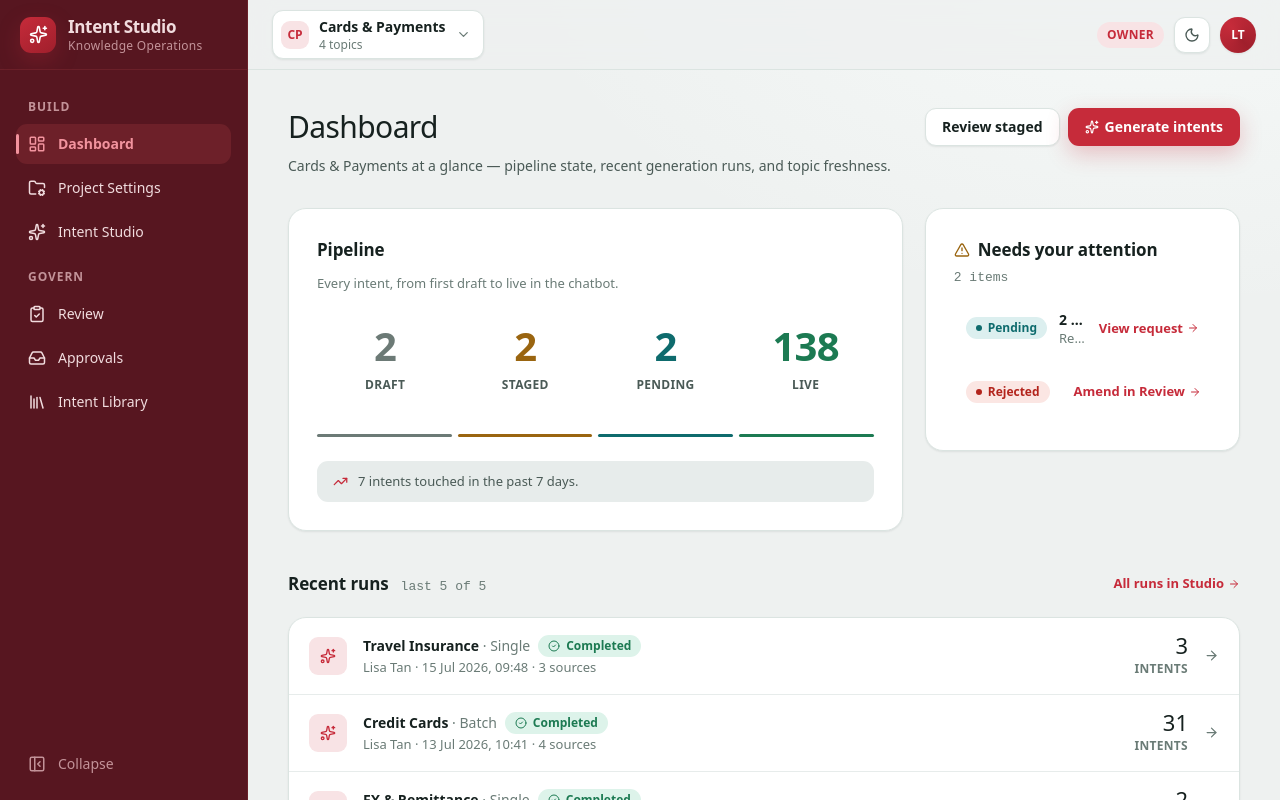
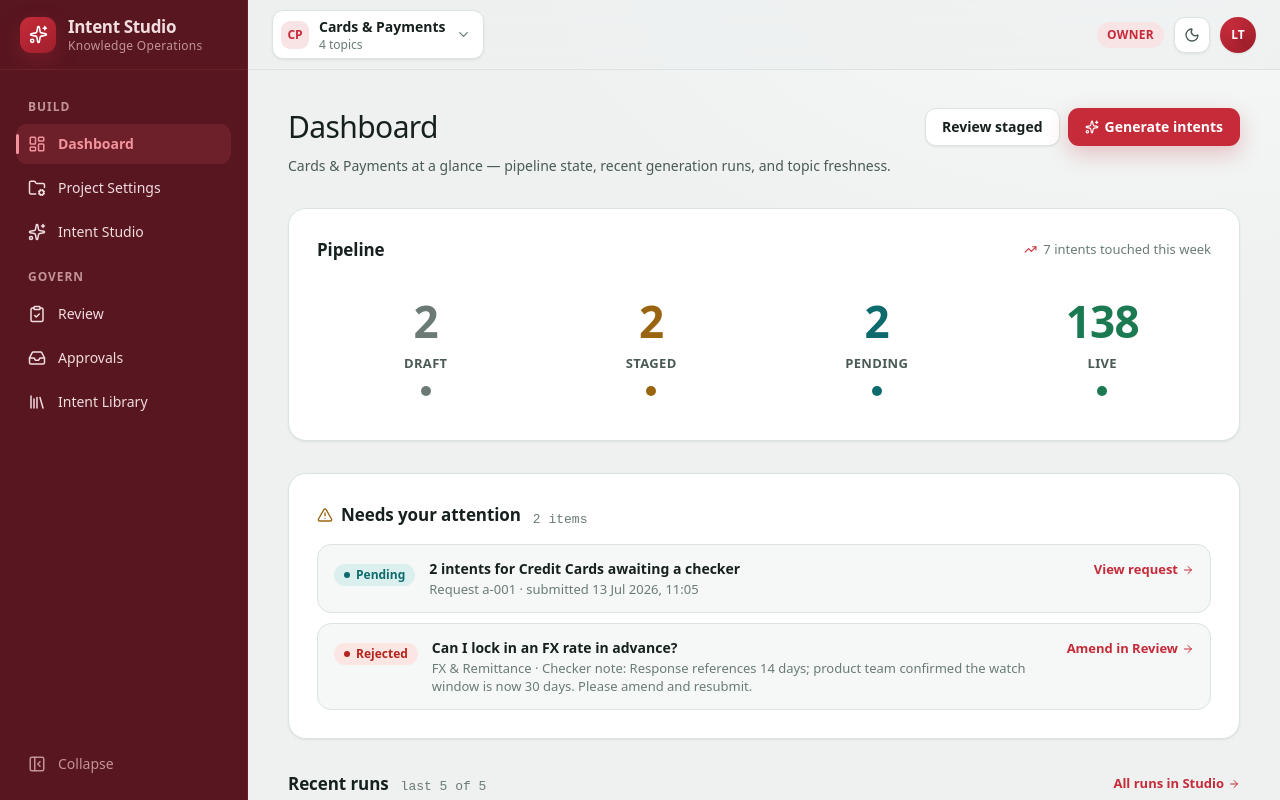
Before and after one commit to xiaodoushabing/chatbot-chat-BO, a React (Vite) app: page / in a window 1280 px wide. Both pictures are taken after typing "Sample", "Sample123" into the empty fields and a click on the button "Sign in". Built offline with nearby package versions, Linux system fonts and the light colour scheme.

Commit message:
Dashboard: full-width Pipeline (big numerals + dots, no connector) matching the liked design; move 'Needs your attention' to its own row with roomier bordered items. Intent Studio: auto-scroll to top of each wizard step on advance. Rename source status pills (Ready/Not ready/Preparing/Out of date)

```diff
--- a/src/components/ui/display.tsx
+++ b/src/components/ui/display.tsx
@@ -50,10 +50,10 @@ export function Pill({
 
 export function IndexStatusPill({ status }: { status: IndexStatus }) {
   const map: Record<IndexStatus, [Tone, string, LucideIcon]> = {
-    indexed: ['ok', 'Indexed', CheckCircle2],
-    not_indexed: ['warn', 'Not indexed', Circle],
-    indexing: ['info', 'Indexing', Loader2],
-    stale: ['warn', 'Stale', Clock3],
+    indexed: ['ok', 'Ready', CheckCircle2],
+    not_indexed: ['warn', 'Not ready', Circle],
+    indexing: ['info', 'Preparing…', Loader2],
+    stale: ['warn', 'Out of date', Clock3],
   };
   const [tone, label, icon] = map[status];
   return (
--- a/src/pages/dashboard/Dashboard.tsx
+++ b/src/pages/dashboard/Dashboard.tsx
@@ -1,4 +1,4 @@
-import { useEffect, useMemo, useState } from 'react';
+import { useMemo } from 'react';
 import { Link, useNavigate } from 'react-router';
 import { AlertTriangle, ArrowRight, CheckCircle2, ClipboardCheck, Inbox, Sparkles, TrendingUp } from 'lucide-react';
 import { useStore } from '../../state/store';
@@ -39,11 +39,6 @@ const STAGE_TONE = {
 } as const;
 
 function FlowStrip({ intents }: { intents: Intent[] }) {
-  const [go, setGo] = useState(false);
-  useEffect(() => {
-    setGo(true);
-  }, []);
-
   const count = (state: Intent['state']) => intents.filter(i => i.state === state).length;
   const stages: Array<{ key: keyof typeof STAGE_TONE; label: string; count: number; to: string; hint: string }> = [
     { key: 'draft', label: 'Draft', count: count('draft'), to: '/studio', hint: 'awaiting staging in Studio' },
@@ -53,8 +48,7 @@ function FlowStrip({ intents }: { intents: Intent[] }) {
   ];
 
   return (
-    <div>
-      <div role="navigation" aria-label="Intent pipeline" className="flex items-stretch gap-1">
+    <div role="navigation" aria-label="Intent pipeline" className="flex items-stretch gap-2">
       {stages.map(s => {
         const tone = STAGE_TONE[s.key];
         return (
@@ -62,37 +56,22 @@ function FlowStrip({ intents }: { intents: Intent[] }) {
             key={s.key}
             to={s.to}
             aria-label={`${plural(s.count, `${s.label.toLowerCase()} intent`)} — ${s.hint}`}
-              className="group min-w-0 flex-1 rounded-(--radius-field) px-2 py-2.5 text-center transition-colors duration-150 ease-(--ease-out) hover:bg-surface-2 focus-visible:outline-2 focus-visible:-outline-offset-2 focus-visible:outline-(--accent)"
+            title={s.hint}
+            className="group min-w-0 flex-1 rounded-(--radius-field) px-3 py-4 text-center transition-colors duration-150 ease-(--ease-out) hover:bg-surface-2 focus-visible:outline-2 focus-visible:-outline-offset-2 focus-visible:outline-(--accent)"
           >
             <span
               className={cn(
-                  'block font-display text-2xl leading-none font-semibold tracking-[-0.02em] tabular-nums transition-transform duration-200 ease-(--ease-out) group-hover:scale-[1.06]',
+                'block font-display text-[2.75rem] leading-none font-semibold tracking-[-0.02em] tabular-nums transition-transform duration-200 ease-(--ease-out) group-hover:scale-[1.04]',
                 tone.text,
               )}
             >
               {s.count}
             </span>
-              <span className="mt-2.5 block text-2xs font-semibold tracking-wide text-ink-2 uppercase">{s.label}</span>
-              <span className="mt-1 block h-3.5 text-2xs text-ink-3 opacity-0 transition-opacity duration-150 group-hover:opacity-100 group-focus-visible:opacity-100 max-lg:hidden">
-                {s.hint}
-              </span>
+            <span className="mt-3 block text-xs font-semibold tracking-wide text-ink-2 uppercase">{s.label}</span>
+            <span className={cn('mx-auto mt-3.5 block h-2.5 w-2.5 rounded-full', tone.dot)} aria-hidden />
           </Link>
         );
       })}
-      </div>
-      {/* Flow track — one segment per stage in its own colour, filling with a small stagger. */}
-      <div className="mt-3 flex items-center gap-1.5" aria-hidden>
-        {stages.map((s, i) => (
-          <div
-            key={s.key}
-            className={cn(
-              'h-[3px] flex-1 origin-left rounded-full transition-transform duration-500 ease-(--ease-out)',
-              STAGE_TONE[s.key].dot,
-            )}
-            style={{ transform: go ? 'scaleX(1)' : 'scaleX(0)', transitionDelay: `${i * 110}ms` }}
-          />
-        ))}
-      </div>
     </div>
   );
 }
@@ -118,19 +97,19 @@ function AttentionList({ items }: { items: AttentionItem[] }) {
     );
   }
   return (
-    <ul className="flex flex-col gap-0.5">
+    <ul className="flex flex-col gap-2.5">
       {items.map(item => (
         <li key={item.id}>
           <Link
             to={item.to}
-            className="group flex items-center gap-3 rounded-(--radius-field) px-3 py-3 transition-[background-color,transform] duration-200 ease-(--ease-out) hover:translate-x-0.5 hover:bg-surface-2 focus-visible:outline-2 focus-visible:-outline-offset-2 focus-visible:outline-(--accent)"
+            className="group flex items-start gap-3.5 rounded-(--radius-md) border border-line bg-canvas/50 px-4 py-3.5 transition-[background-color,border-color,transform,box-shadow] duration-200 ease-(--ease-out) hover:-translate-y-px hover:border-accent/30 hover:bg-bg hover:shadow-(--shadow-soft) focus-visible:outline-2 focus-visible:-outline-offset-2 focus-visible:outline-(--accent)"
           >
-            {item.pill}
+            <span className="mt-0.5 shrink-0">{item.pill}</span>
             <span className="min-w-0 flex-1">
-              <span className="block truncate text-sm font-semibold text-ink">{item.title}</span>
-              <span className="block truncate text-xs text-ink-3">{item.meta}</span>
+              <span className="block text-sm font-semibold text-ink">{item.title}</span>
+              <span className="mt-0.5 block text-xs text-ink-3 line-clamp-2">{item.meta}</span>
             </span>
-            <span className="flex shrink-0 items-center gap-1 text-xs font-semibold text-accent">
+            <span className="mt-0.5 flex shrink-0 items-center gap-1 text-xs font-semibold text-accent">
               {item.action}
               <ArrowRight size={12} className="transition-transform duration-150 ease-(--ease-out) group-hover:translate-x-0.5" aria-hidden />
             </span>
@@ -396,22 +375,24 @@ export default function Dashboard() {
         }
       />
 
-      <div className="flex flex-col gap-10">
-        <div className="grid grid-cols-1 items-start gap-[22px] lg:grid-cols-[minmax(0,1.95fr)_minmax(0,1fr)]">
+      <div className="flex flex-col gap-8">
+        {/* Pipeline — full width */}
         <section aria-label="Intent pipeline" className={CARD}>
+          <div className="mb-2 flex flex-wrap items-baseline justify-between gap-x-4 gap-y-1">
             <SectionHeader title="Pipeline" plain />
-            <p className="mb-6 text-xs text-ink-3">Every intent, from first draft to live in the chatbot.</p>
+            {recentlyTouched > 0 && (
+              <span className="flex items-center gap-1.5 text-xs font-medium text-ink-3">
+                <TrendingUp size={13} className="text-accent" aria-hidden />
+                {plural(recentlyTouched, 'intent')} touched this week
+              </span>
+            )}
+          </div>
           <FlowStrip intents={projectIntents} />
-            {recentlyTouched > 0 && (
-              <div className="mt-6 flex items-center gap-2.5 rounded-(--radius-field) bg-surface-2 px-4 py-3 text-xs font-medium text-ink-2">
-                <TrendingUp size={15} className="shrink-0 text-accent" aria-hidden />
-                {plural(recentlyTouched, 'intent')} touched in the past 7 days.
-              </div>
-            )}
         </section>
 
+        {/* Needs your attention — its own row */}
         <section aria-label="Needs my attention" className={CARD}>
-            <div className="mb-3 flex flex-wrap items-baseline gap-x-3 gap-y-1.5">
+          <div className="mb-4 flex flex-wrap items-baseline gap-x-3 gap-y-1.5">
             <h2 className="flex items-center gap-2 text-md font-semibold tracking-[-0.005em] text-ink">
               <AlertTriangle size={16} className="text-staged" aria-hidden />
               Needs your attention
@@ -420,7 +401,6 @@ export default function Dashboard() {
           </div>
           <AttentionList items={attention} />
         </section>
-        </div>
 
         <section aria-label="Recent runs">
           <SectionHeader
--- a/src/pages/studio/IntentStudio.tsx
+++ b/src/pages/studio/IntentStudio.tsx
@@ -159,6 +159,17 @@ export default function IntentStudio() {
   const [reviewSel, setReviewSel] = useState<Set<string>>(new Set());
   const patch = (p: Partial<GenConfig>) => setConfig(c => ({ ...c, ...p }));
 
+  // On step change, bring the top of the new step into view so it reads from the top.
+  const wizardTopRef = useRef<HTMLDivElement>(null);
+  const stepScrolled = useRef(false);
+  useEffect(() => {
+    if (!stepScrolled.current) {
+      stepScrolled.current = true;
+      return;
+    }
+    wizardTopRef.current?.scrollIntoView({ behavior: reduce ? 'auto' : 'smooth', block: 'start' });
+  }, [step, reduce]);
+
   const topicKey = topic?.id;
   useEffect(() => {
     setStep(0);
@@ -288,7 +299,7 @@ export default function IntentStudio() {
       />
 
       {topic && (
-        <div className="mx-auto max-w-4xl">
+        <div ref={wizardTopRef} className="mx-auto max-w-4xl scroll-mt-6">
           <WizardRail current={step} />
 
           <div className="relative">
```
Lines whose indentation alone changed are shown as unchanged.
